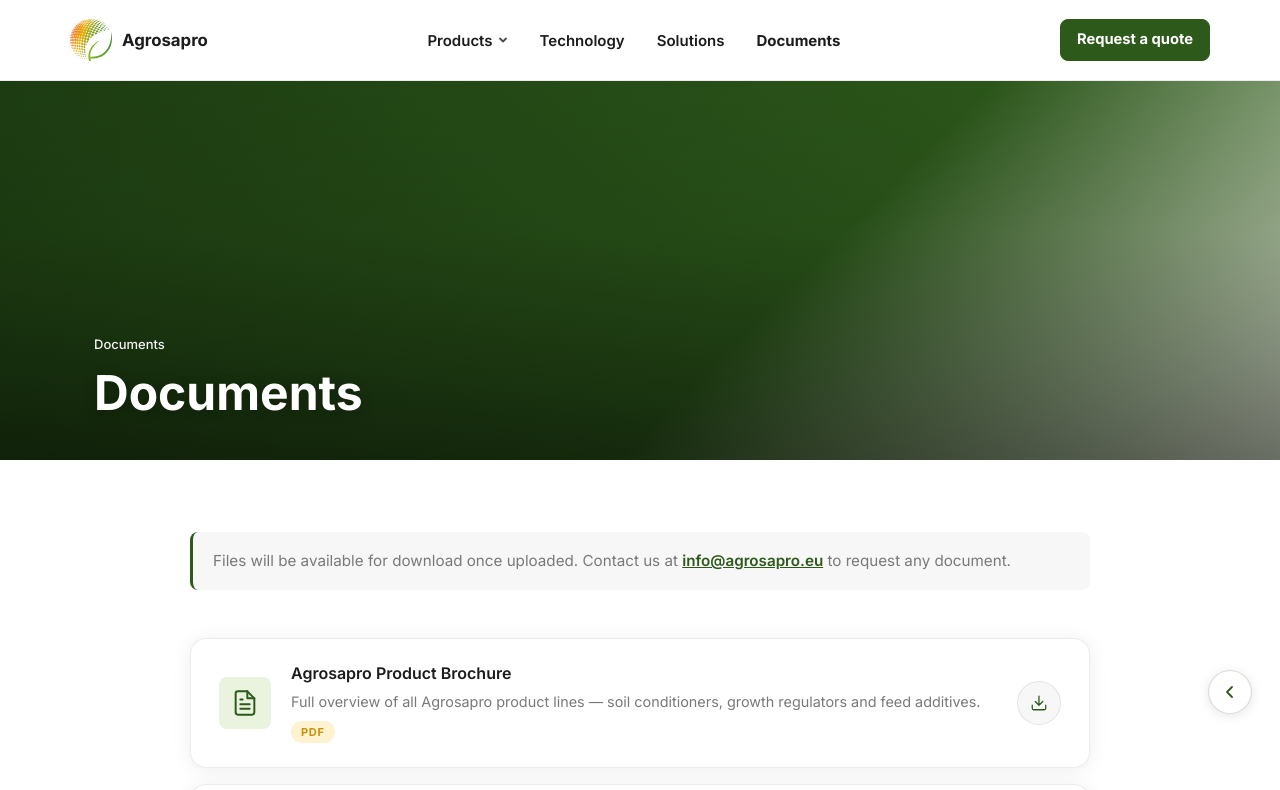
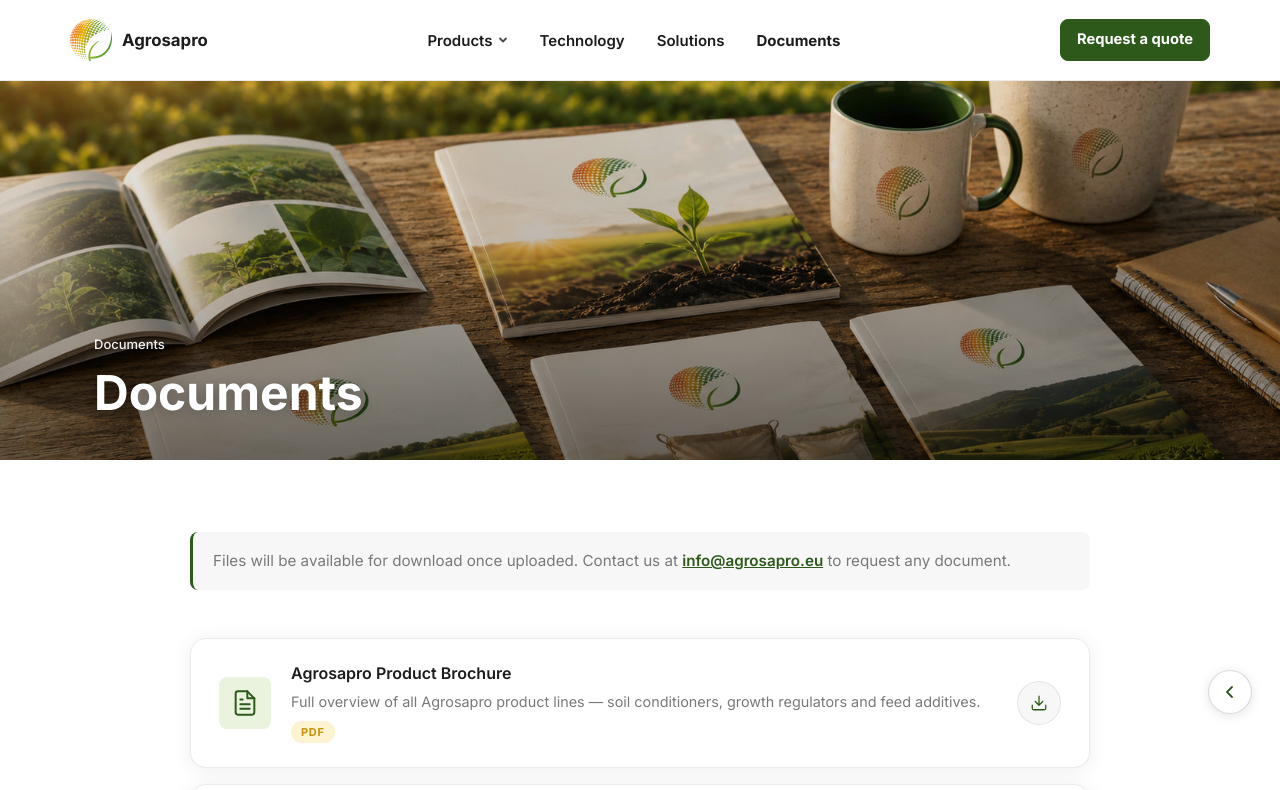
Before and after one commit to msagrosolver/agrosapro, a React (Vite) app: page /documents in a window 1280 px wide. Shown: the top 790 px of the page. Built offline with nearby package versions, Linux system fonts and the light colour scheme.

Commit message:
“hero_documents”

```diff
--- a/src/pages/Documents/Documents.jsx
+++ b/src/pages/Documents/Documents.jsx
@@ -1,4 +1,5 @@
 import PageHero from '../../components/PageHero/PageHero.jsx';
+import heroDocumentsImage from '../../assets/images/hero_documents.jpg';
 import './Documents.css';
 
 const documents = [
@@ -66,6 +67,7 @@
         title="Documents"
         subtitle="Download technical sheets, brochures and product documentation for all Agrosapro preparations."
         breadcrumbs={[{ label: 'Documents', to: '/documents' }]}
+        imageSrc={heroDocumentsImage}
       />
 
       <section className="documents-section">
```
Also changed, not shown: src/assets/images/hero_documents.jpg (added), 1 other file (tests, documents, lock files or other folders).
